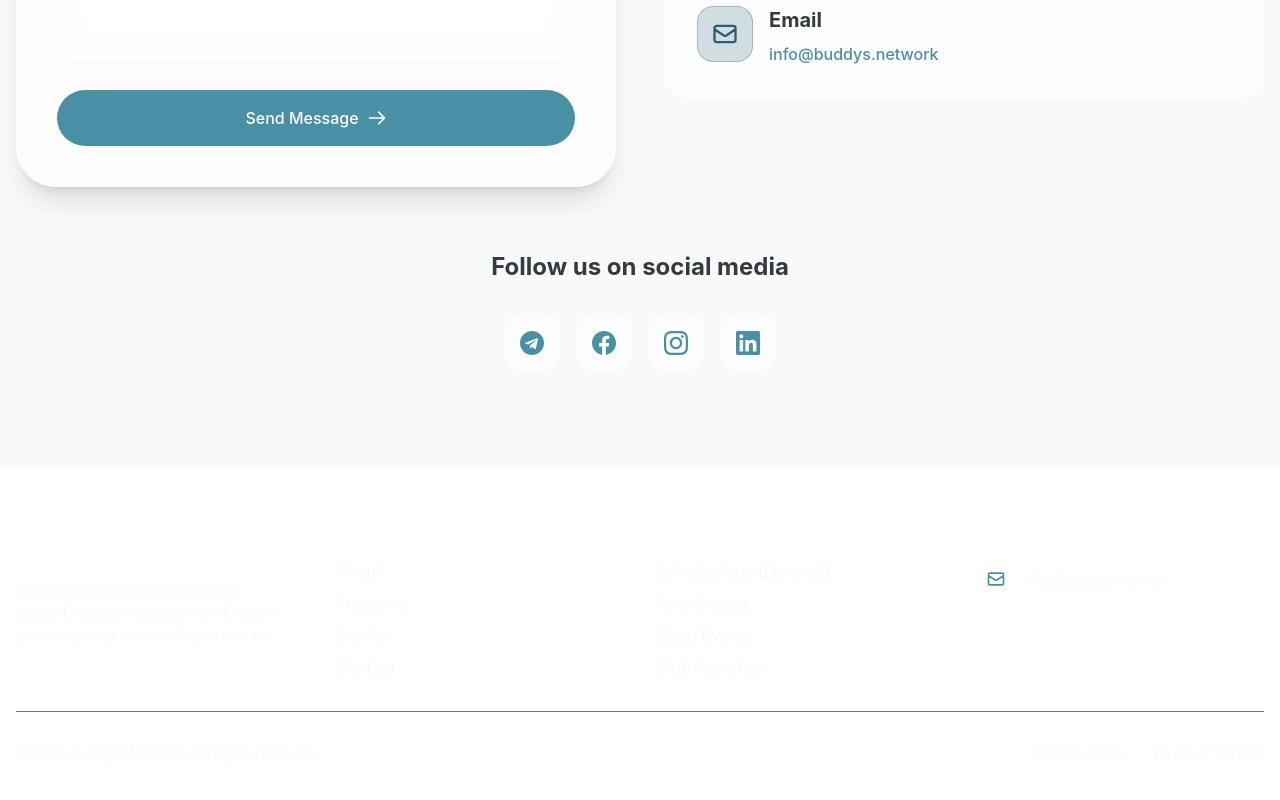
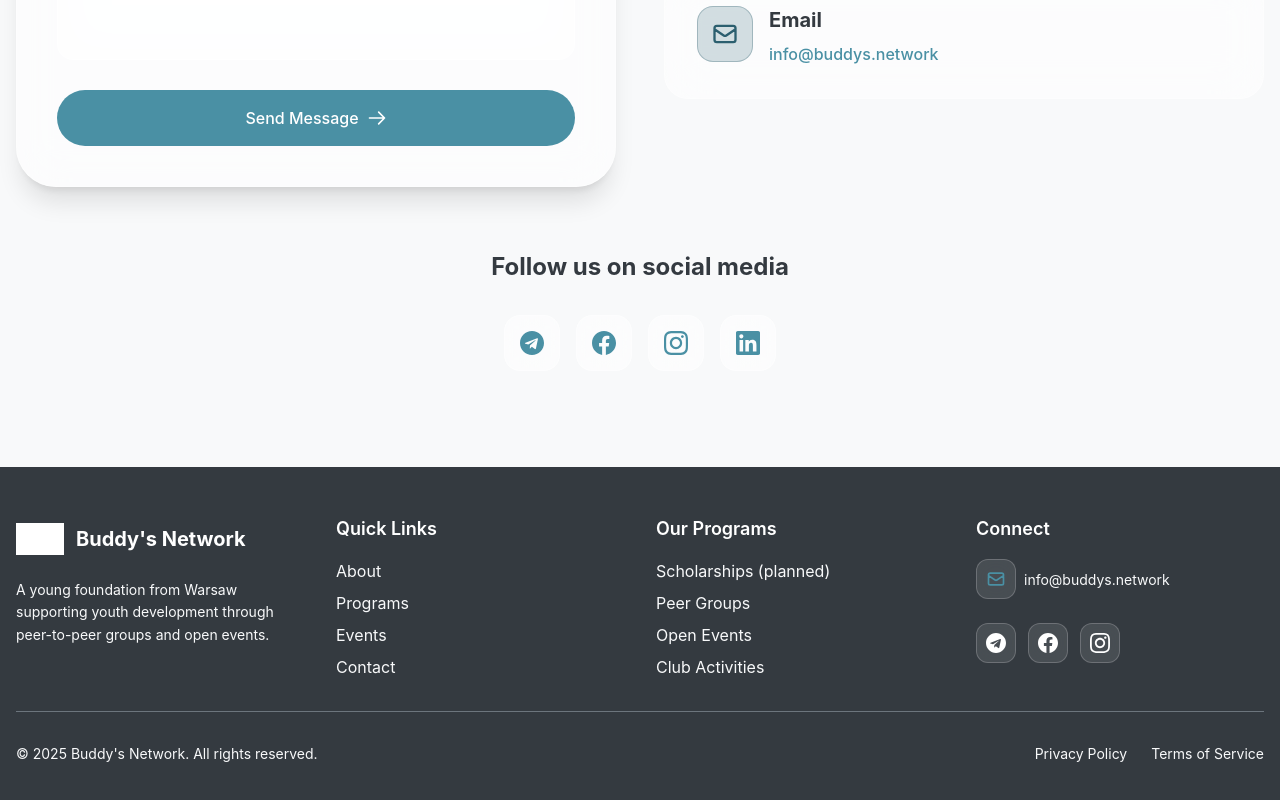
Before and after one commit to nott-po/buddys-network, a Next.js app: page /en in a window 1280 px wide. Shown: the part 8530-9330 px from the top of the page. Built offline with nearby package versions, Linux system fonts and the light colour scheme.

Commit message:
Small Fixes

```diff
--- a/src/app/[locale]/layout.tsx
+++ b/src/app/[locale]/layout.tsx
@@ -6,12 +6,14 @@ import './globals.css';
 
 type Props = {
   children: React.ReactNode;
-  params: { locale: string };
+  params: Promise<{ locale: string }>;
 };
 
 const locales = ['pl', 'en', 'ru', 'uk'];
 
-export default async function LocaleLayout({ children, params: { locale } }: Props) {
+export default async function LocaleLayout({ children, params }: Props) {
+  const { locale } = await params;
+
   // Validate locale
   if (!locales.includes(locale)) {
     notFound();
--- a/src/components/layout/Footer.tsx
+++ b/src/components/layout/Footer.tsx
@@ -9,7 +9,7 @@ export default function Footer() {
   const currentYear = new Date().getFullYear();
 
   return (
-    <footer className="bg-neutral-darGray text-neutral-white">
+    <footer className="bg-neutral-darkGray text-neutral-white">
       <div className="container mx-auto px-4 py-12">
         {/* Main Footer */}
         <div className="grid grid-cols-1 md:grid-cols-2 lg:grid-cols-4 gap-8 mb-8">
@@ -24,7 +24,7 @@ export default function Footer() {
                   className="object-contain brightness-0 invert"
                 />
               </div>
-              <span className="text-xl font-bold">Buddy's Network</span>
+              <span className="text-xl font-bold">Buddy&#39;s Network</span>
             </div>
             <p className="text-neutral-lightGray text-sm leading-relaxed">{t('description')}</p>
           </div>
@@ -185,7 +185,7 @@ export default function Footer() {
         {/* Bottom Bar */}
         <div className="flex flex-col md:flex-row justify-between items-center space-y-4 md:space-y-0">
           <p className="text-neutral-lightGray text-sm">
-            © {currentYear} Buddy's Network. {t('rights')}
+            © {currentYear} Buddy&#39;s Network. {t('rights')}
           </p>
           <div className="flex space-x-6 text-sm">
             <Link
```
